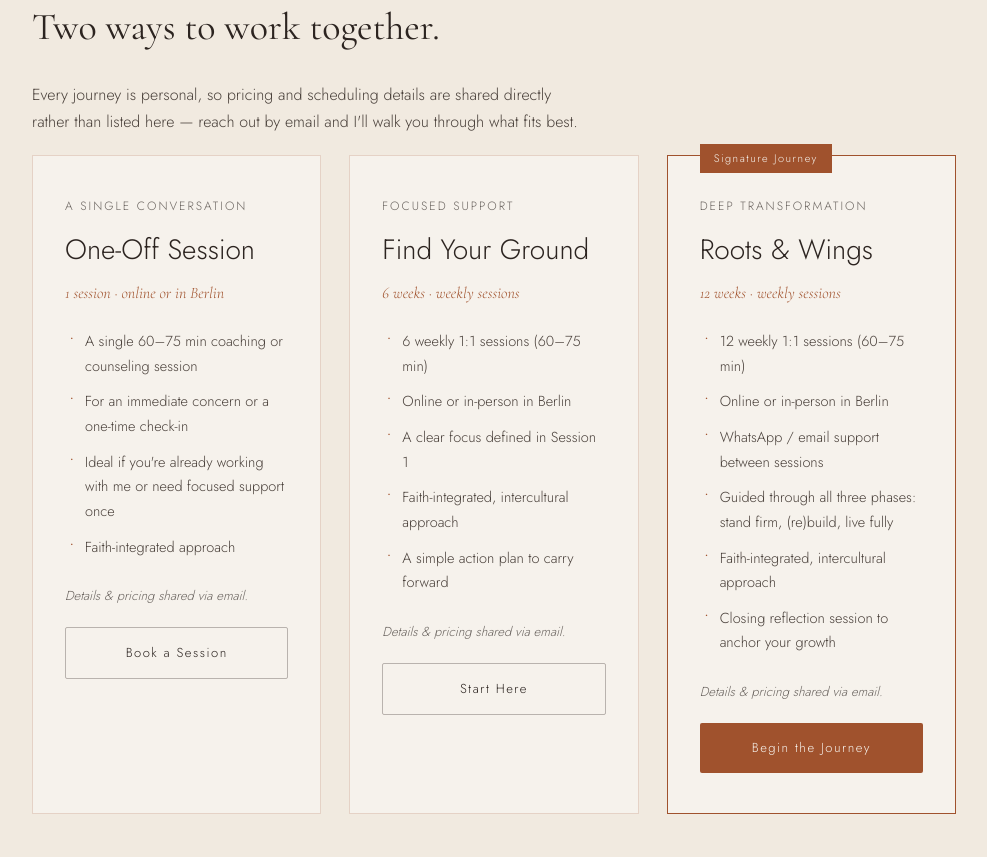
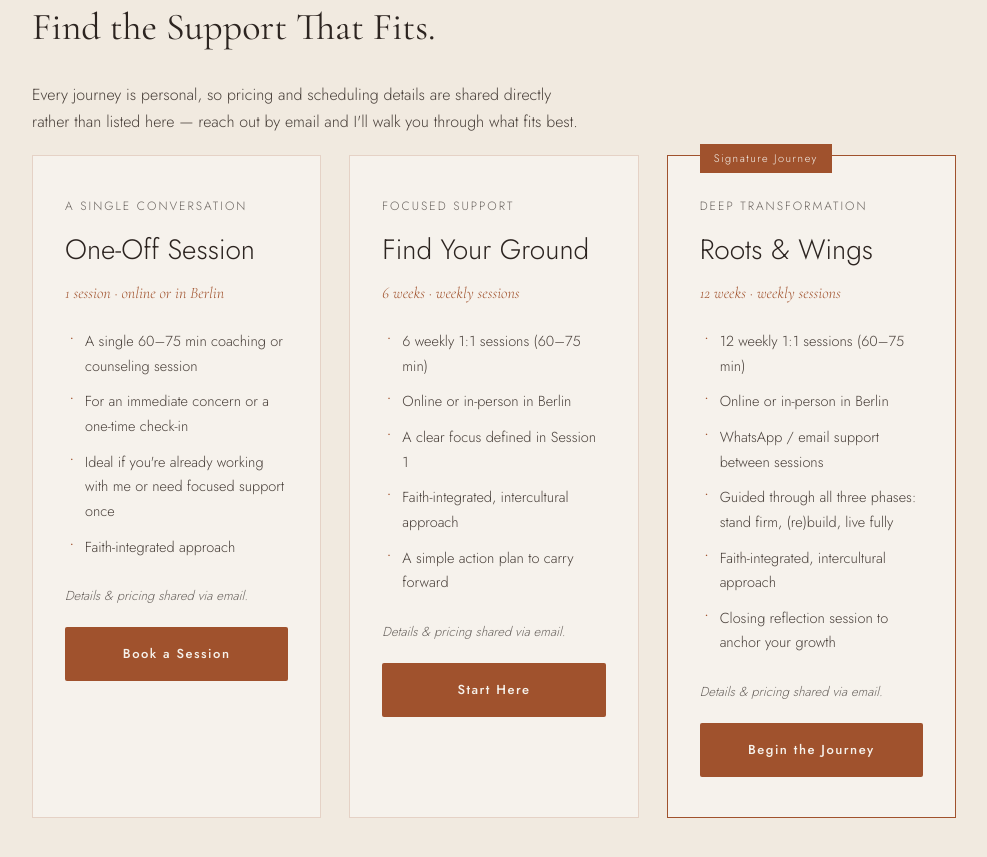
Before and after one commit to PilarCoaching/pilar-coaching-site, a plain HTML site: page index.html in a window 1280 px wide. Shown: the part 3788-4645 px from the top of the page, without its empty margins (146-1133 px from the left). Drawn offline with nearby package versions, Linux system fonts and the light colour scheme.

Commit message:
Update packages heading and unify package button style
Co-Authored-By: Claude Sonnet 5.5 <noreply@anthropic.com>

```diff
--- a/index.html
+++ b/index.html
@@ -402,6 +402,18 @@
     color: var(--grey);
     margin-bottom: 20px;
   }
+  .package-btn {
+    display: block;
+    width: 100%;
+    text-align: center;
+    padding: 16px 24px;
+    background: var(--terracotta);
+    color: var(--cream);
+    border: none;
+    font-weight: 500;
+    transition: background 0.3s ease;
+  }
+  .package-btn:hover { background: #8a4525; }
   .package-grid.three-col {
     grid-template-columns: 1fr 1fr 1fr;
   }
@@ -618,7 +630,7 @@
 <section id="packages" class="packages-section">
   <div class="wrap">
     <div class="eyebrow">Coaching Packages</div>
-    <h2>Two ways to work together.</h2>
+    <h2>Find the Support That Fits.</h2>
 
     <p style="max-width: 560px;">Every journey is personal, so pricing and scheduling details are shared directly rather than listed here — reach out by email and I'll walk you through what fits best.</p>
 
@@ -634,7 +646,7 @@
           <li>Faith-integrated approach</li>
         </ul>
         <p class="package-note">Details & pricing shared via email.</p>
-        <a href="#connect" class="btn btn-ghost" style="display:block; text-align:center;">Book a Session</a>
+        <a href="#connect" class="btn package-btn">Book a Session</a>
       </div>
 
       <div class="package-card">
@@ -649,7 +661,7 @@
           <li>A simple action plan to carry forward</li>
         </ul>
         <p class="package-note">Details & pricing shared via email.</p>
-        <a href="#connect" class="btn btn-ghost" style="display:block; text-align:center;">Start Here</a>
+        <a href="#connect" class="btn package-btn">Start Here</a>
       </div>
 
       <div class="package-card featured">
@@ -666,7 +678,7 @@
           <li>Closing reflection session to anchor your growth</li>
         </ul>
         <p class="package-note">Details & pricing shared via email.</p>
-        <a href="#connect" class="btn btn-primary" style="display:block; text-align:center;">Begin the Journey</a>
+        <a href="#connect" class="btn package-btn">Begin the Journey</a>
       </div>
     </div>
   </div>
```
